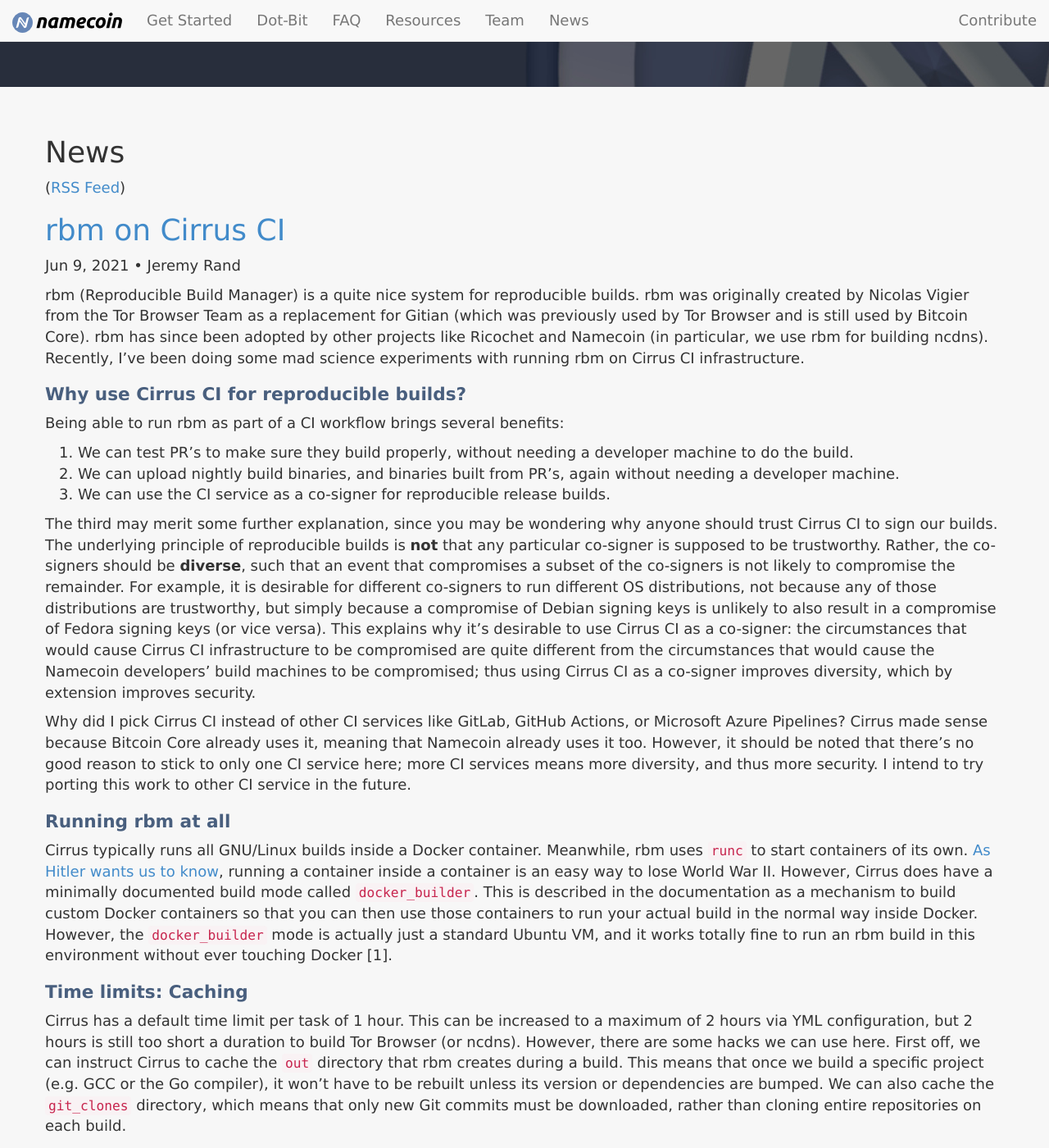
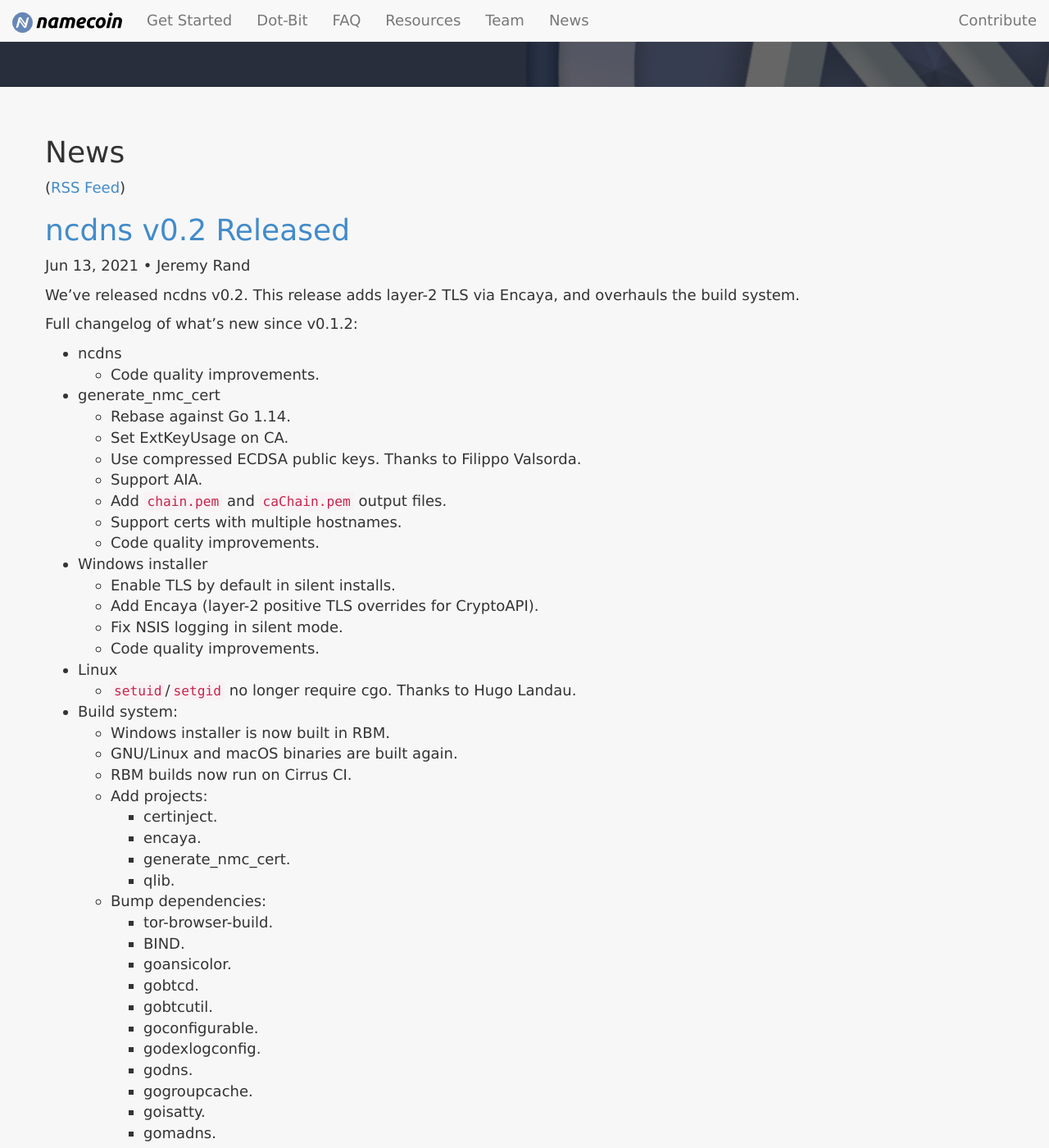
Before and after one commit to JeremyRand/namecoin.org, a Jekyll site: the page built from news/index.md, in a window 1280 px wide and 1400 px high, scrolled down 244 px. Shown: the whole window at 82% size. Built offline with Jekyll 4.4.1, drawn with Linux system fonts in a browser that asks for light colours; some of the changed text lies outside the part shown.

Commit message:
Release ncdns v0.2

```diff
--- /dev/null
+++ b/_posts/2021-06-13-ncdns-v0.2-released.md
@@ -0,0 +1,63 @@
+---
+layout: post
+title: ncdns v0.2 Released
+author: Jeremy Rand
+tags: [Releases, ncdns Releases]
+---
+
+We've released ncdns v0.2.  This release adds layer-2 TLS via Encaya, and overhauls the build system.
+
+Full changelog of what's new since v0.1.2:
+
+* ncdns
+    - Code quality improvements.
+* generate_nmc_cert
+    - Rebase against Go 1.14.
+    - Set ExtKeyUsage on CA.
+    - Use compressed ECDSA public keys.  Thanks to Filippo Valsorda.
+    - Support AIA.
+    - Add `chain.pem` and `caChain.pem` output files.
+    - Support certs with multiple hostnames.
+    - Code quality improvements.
+* Windows installer
+    - Enable TLS by default in silent installs.
+    - Add Encaya (layer-2 positive TLS overrides for CryptoAPI).
+    - Fix NSIS logging in silent mode.
+    - Code quality improvements.
+* Linux
+    - `setuid`/`setgid` no longer require cgo.  Thanks to Hugo Landau.
+* Build system:
+    - Windows installer is now built in RBM.
+    - GNU/Linux and macOS binaries are built again.
+    - RBM builds now run on Cirrus CI.
+    - Add projects:
+        * certinject.
+        * encaya.
+        * generate_nmc_cert.
+        * qlib.
+    - Bump dependencies:
+        * tor-browser-build.
+        * BIND.
+        * goansicolor.
+        * gobtcd.
+        * gobtcutil.
+        * goconfigurable.
+        * godexlogconfig.
+        * godns.
+        * gogroupcache.
+        * goisatty.
+        * gomadns.
+        * gopflag.
+        * gopretty.
+        * goservice.
+        * gosvcutils
+        * gosystemd.
+        * gotext.
+        * gotlsrestrictnss.
+        * gounits.
+    - Switch to `tar.xz` output to match upstream Tor.
+    - Generate rbm.conf from upstream Tor at build time.
+    - Auto-create GitHub PR for dependency bumps.
+    - Code quality improvements.
+
+As usual, you can download it at the [Beta Downloads page]({{ "/download/betas/#ncdns" | relative_url }}).
--- a/download/betas/index.md
+++ b/download/betas/index.md
@@ -104,15 +104,14 @@ The ncdns Windows installer also automatically installs and configures a Namecoi
 
 ncdns plain binaries are also available for most major operating systems.  These are useful for advanced users or for users who are not on Windows.  Using these will require setting up Namecoin Core and a recursive DNS resolver (e.g. Unbound) separately; they can sometimes be used for TLS certificate validation, but additional setup is required.
 
-* [ncdns v0.0.10.3 GNU/Linux (64-bit x86) plain binaries]({{ site.files_url }}/files/ncdns/ncdns-0.0.10.3/ncdns-0.0.10.3-linux-x86_64.tar.gz)
-* [ncdns v0.0.10.3 GNU/Linux (32-bit x86) plain binaries]({{ site.files_url }}/files/ncdns/ncdns-0.0.10.3/ncdns-0.0.10.3-linux-i686.tar.gz)
-* [ncdns v0.1.2 Windows (64-bit x86) installer]({{ site.files_url }}/files/ncdns/ncdns-0.1.2/ncdns-0.1.2-windows-x86_64-install.exe)
-* [ncdns v0.0.10.3 Windows (64-bit x86) plain binaries]({{ site.files_url }}/files/ncdns/ncdns-0.0.10.3/ncdns-0.0.10.3-windows-x86_64.tar.gz)
-* [ncdns v0.0.10.3 Windows (32-bit x86) plain binaries]({{ site.files_url }}/files/ncdns/ncdns-0.0.10.3/ncdns-0.0.10.3-windows-i686.tar.gz)
-* [ncdns v0.0.10.3 macOS (64-bit x86) plain binaries]({{ site.files_url }}/files/ncdns/ncdns-0.0.10.3/ncdns-0.0.10.3-osx-x86_64.tar.gz)
-* [ncdns v0.1.2 Signature (Release signed by Jeremy Rand)]({{ site.files_url }}/files/ncdns/ncdns-0.1.2/ncdns-0.1.2.SHA256SUMS.asc)
-* [ncdns v0.0.10.3 Signature (Release signed by Jeremy Rand)]({{ site.files_url }}/files/ncdns/ncdns-0.0.10.3/ncdns-0.0.10.3.SHA256SUMS.asc)
-* [ncdns v0.0.10.3 plain binaries for GNU/Linux (non-x86), DragonFlyBSD, FreeBSD, NetBSD, OpenBSD, and Solaris (hosted by GitHub)](https://github.com/namecoin/ncdns/releases/tag/v0.0.10.3)
+* [ncdns v0.2 GNU/Linux (64-bit x86) plain binaries]({{ site.files_url }}/files/ncdns/ncdns-0.2/ncdns-0.2-linux-x86_64-b6eaf7.tar.xz)
+* [ncdns v0.2 GNU/Linux (32-bit x86) plain binaries]({{ site.files_url }}/files/ncdns/ncdns-0.2/ncdns-0.2-linux-i686-5865ed.tar.xz)
+* [ncdns v0.2 Windows (64-bit x86) installer]({{ site.files_url }}/files/ncdns/ncdns-0.2/ncdns-0.2-x86_64-install-b28af1.exe)
+* [ncdns v0.2 Windows (64-bit x86) plain binaries]({{ site.files_url }}/files/ncdns/ncdns-0.2/ncdns-0.2-windows-x86_64-752588.tar.xz)
+* [ncdns v0.2 Windows (32-bit x86) plain binaries]({{ site.files_url }}/files/ncdns/ncdns-0.2/ncdns-0.2-windows-i686-558d6b.tar.xz)
+* [ncdns v0.2 macOS (64-bit x86) plain binaries]({{ site.files_url }}/files/ncdns/ncdns-0.2/ncdns-0.2-osx-x86_64-a7144c.tar.xz)
+* [ncdns v0.2 Hashes]({{ site.files_url }}/files/ncdns/ncdns-0.2/sha256sums-unsigned-build.txt)
+* [ncdns v0.2 Signature (Release signed by Jeremy Rand)]({{ site.files_url }}/files/ncdns/ncdns-0.2/sha256sums-unsigned-build.txt.asc)
 * [ncdns Nightly GNU/Linux (64-bit POWER BE) plain binaries](https://api.cirrus-ci.com/v1/artifact/github/namecoin/ncdns/Cross-Compile%20Go%20latest/binaries/dist/ncdns--linux_ppc64.tar.gz)
 * [ncdns Nightly GNU/Linux (64-bit POWER LE) plain binaries](https://api.cirrus-ci.com/v1/artifact/github/namecoin/ncdns/Cross-Compile%20Go%20latest/binaries/dist/ncdns--linux_ppc64le.tar.gz)
 * [ncdns Nightly GNU/Linux (64-bit ARM) plain binaries](https://api.cirrus-ci.com/v1/artifact/github/namecoin/ncdns/Cross-Compile%20Go%20latest/binaries/dist/ncdns--linux_arm64.tar.gz)
@@ -147,6 +146,7 @@ generate_nmc_cert is a tool for generating TLS server certificates of the form e
 
 See the [documentation on setting up TLS for name owners]({{ "/docs/name-owners/tls/" | relative_url }}).
 
+* generate_nmc_cert stable binaries are shipped with ncdns.
 * [generate_nmc_cert Nightly GNU/Linux (64-bit POWER BE) plain binaries](https://api.cirrus-ci.com/v1/artifact/github/namecoin/generate_nmc_cert/Cross-Compile%20Go%20latest/binaries/dist/generate_nmc_cert--linux_ppc64.tar.gz)
 * [generate_nmc_cert Nightly GNU/Linux (64-bit POWER LE) plain binaries](https://api.cirrus-ci.com/v1/artifact/github/namecoin/generate_nmc_cert/Cross-Compile%20Go%20latest/binaries/dist/generate_nmc_cert--linux_ppc64le.tar.gz)
 * [generate_nmc_cert Nightly GNU/Linux (64-bit ARM) plain binaries](https://api.cirrus-ci.com/v1/artifact/github/namecoin/generate_nmc_cert/Cross-Compile%20Go%20latest/binaries/dist/generate_nmc_cert--linux_arm64.tar.gz)
@@ -172,6 +172,7 @@ See the [documentation on setting up TLS for name owners]({{ "/docs/name-owners/
 
 certinject is a tool for adding and manipulating certificates in the Windows CryptoAPI certificate store.  Unlike the built-in Windows tool `certutil`, certinject can easily set the EKU (extended key usage, AKA enhanced key usage) and NC (name constraints) properties on certificates, and does not require Administrator privileges.
 
+* certinject stable binaries are shipped with ncdns.
 * [certinject Nightly GNU/Linux (64-bit POWER BE) plain binaries](https://api.cirrus-ci.com/v1/artifact/github/namecoin/certinject/Cross-Compile%20Go%20latest/binaries/dist/certinject--linux_ppc64.tar.gz)
 * [certinject Nightly GNU/Linux (64-bit POWER LE) plain binaries](https://api.cirrus-ci.com/v1/artifact/github/namecoin/certinject/Cross-Compile%20Go%20latest/binaries/dist/certinject--linux_ppc64le.tar.gz)
 * [certinject Nightly GNU/Linux (64-bit ARM) plain binaries](https://api.cirrus-ci.com/v1/artifact/github/namecoin/certinject/Cross-Compile%20Go%20latest/binaries/dist/certinject--linux_arm64.tar.gz)
@@ -197,12 +198,7 @@ certinject is a tool for adding and manipulating certificates in the Windows Cry
 
 Encaya enables Namecoin TLS (positive overrides only) in applications that support AIA, such as Chromium.  Encaya is also a dependency of ncp11 and the Chromium version of DNSSEC-HSTS.
 
-* [certdehydrate-dane-rest-api v0.0.1 for GNU/Linux (64-bit x86)]({{ site.files_url }}/files/ncdns/ncdns-0.0.10.3/certdehydrate-dane-rest-api-0.0.1-linux-x86_64.tar.gz)
-* [certdehydrate-dane-rest-api v0.0.1 for GNU/Linux (32-bit x86)]({{ site.files_url }}/files/ncdns/ncdns-0.0.10.3/certdehydrate-dane-rest-api-0.0.1-linux-i686.tar.gz)
-* [certdehydrate-dane-rest-api v0.0.1 for Windows (64-bit x86)]({{ site.files_url }}/files/ncdns/ncdns-0.0.10.3/certdehydrate-dane-rest-api-0.0.1-windows-x86_64.tar.gz)
-* [certdehydrate-dane-rest-api v0.0.1 for Windows (32-bit x86)]({{ site.files_url }}/files/ncdns/ncdns-0.0.10.3/certdehydrate-dane-rest-api-0.0.1-windows-i686.tar.gz)
-* [certdehydrate-dane-rest-api v0.0.1 for macOS (64-bit x86)]({{ site.files_url }}/files/ncdns/ncdns-0.0.10.3/certdehydrate-dane-rest-api-0.0.1-osx-x86_64.tar.gz)
-* [certdehydrate-dane-rest-api v0.0.1 Signature (Release signed by Jeremy Rand)]({{ site.files_url }}/files/ncdns/ncdns-0.0.10.3/ncdns-0.0.10.3.SHA256SUMS.asc)
+* Encaya stable binaries are shipped with ncdns.
 * [Encaya Nightly GNU/Linux (64-bit POWER BE) plain binaries](https://api.cirrus-ci.com/v1/artifact/github/namecoin/encaya/Cross-Compile%20Go%20latest/binaries/dist/encaya--linux_ppc64.tar.gz)
 * [Encaya Nightly GNU/Linux (64-bit POWER LE) plain binaries](https://api.cirrus-ci.com/v1/artifact/github/namecoin/encaya/Cross-Compile%20Go%20latest/binaries/dist/encaya--linux_ppc64le.tar.gz)
 * [Encaya Nightly GNU/Linux (64-bit ARM) plain binaries](https://api.cirrus-ci.com/v1/artifact/github/namecoin/encaya/Cross-Compile%20Go%20latest/binaries/dist/encaya--linux_arm64.tar.gz)
@@ -222,7 +218,6 @@ Encaya enables Namecoin TLS (positive overrides only) in applications that suppo
 * [Encaya Nightly Windows (64-bit x86) plain binaries](https://api.cirrus-ci.com/v1/artifact/github/namecoin/encaya/Cross-Compile%20Go%20latest/binaries/dist/encaya--windows_amd64.tar.gz)
 * [Encaya Nightly Windows (32-bit x86) plain binaries](https://api.cirrus-ci.com/v1/artifact/github/namecoin/encaya/Cross-Compile%20Go%20latest/binaries/dist/encaya--windows_386.tar.gz)
 * [Encaya Nightly macOS (64-bit x86) plain binaries](https://api.cirrus-ci.com/v1/artifact/github/namecoin/encaya/Cross-Compile%20Go%20latest/binaries/dist/encaya--darwin_amd64.tar.gz)
-* [certdehydrate-dane-rest-api rbm Build Harness Source Code](https://github.com/namecoin/ncdns-repro)
 * [Encaya Source Code](https://github.com/namecoin/encaya)
 
 ### Known Issues
@@ -271,13 +266,7 @@ DNSSEC-HSTS enforces TLS for Namecoin websites that support TLS, which protects
 
 ncp11 enables Namecoin TLS in applications that support PKCS#11, such as Tor Browser.
 
-* [ncp11 v0.0.1 for GNU/Linux (64-bit x86)]({{ site.files_url }}/files/ncdns/ncdns-0.0.10.3/ncp11-0.0.1-linux-x86_64.tar.gz)
-* [ncp11 v0.0.1 for GNU/Linux (32-bit x86)]({{ site.files_url }}/files/ncdns/ncdns-0.0.10.3/ncp11-0.0.1-linux-i686.tar.gz)
-* [ncp11 v0.0.1 for Windows (64-bit x86)]({{ site.files_url }}/files/ncdns/ncdns-0.0.10.3/ncp11-0.0.1-windows-x86_64.tar.gz)
-* [ncp11 v0.0.1 for Windows (32-bit x86)]({{ site.files_url }}/files/ncdns/ncdns-0.0.10.3/ncp11-0.0.1-windows-i686.tar.gz)
-* [ncp11 v0.0.1 for macOS (64-bit x86)]({{ site.files_url }}/files/ncdns/ncdns-0.0.10.3/ncp11-0.0.1-osx-x86_64.tar.gz)
-* [ncp11 v0.0.1 Signature (Release signed by Jeremy Rand)]({{ site.files_url }}/files/ncdns/ncdns-0.0.10.3/ncdns-0.0.10.3.SHA256SUMS.asc)
-* [ncp11 rbm Build Harness Source Code](https://github.com/namecoin/ncdns-repro)
+* ncp11 stable binaries are shipped with ncdns.
 * [ncp11 Source Code](https://github.com/namecoin/ncp11)
 
 ### Known Issues
@@ -328,13 +317,7 @@ ncprop279 enables Namecoin naming (but not DNS naming) to be used with Tor, via
 
 See the [Namecoin Tor resolution documentation]({{ "/docs/tor-resolution" | relative_url }}).
 
-* [ncprop279 v0.0.3 for GNU/Linux (64-bit x86)]({{ site.files_url }}/files/ncdns/ncdns-0.0.10.3/ncprop279-0.0.3-linux-x86_64.tar.gz)
-* [ncprop279 v0.0.3 for GNU/Linux (32-bit x86)]({{ site.files_url }}/files/ncdns/ncdns-0.0.10.3/ncprop279-0.0.3-linux-i686.tar.gz)
-* [ncprop279 v0.0.3 for Windows (64-bit x86)]({{ site.files_url }}/files/ncdns/ncdns-0.0.10.3/ncprop279-0.0.3-windows-x86_64.tar.gz)
-* [ncprop279 v0.0.3 for Windows (32-bit x86)]({{ site.files_url }}/files/ncdns/ncdns-0.0.10.3/ncprop279-0.0.3-windows-i686.tar.gz)
-* [ncprop279 v0.0.3 for macOS (64-bit x86)]({{ site.files_url }}/files/ncdns/ncdns-0.0.10.3/ncprop279-0.0.3-osx-x86_64.tar.gz)
-* [ncprop279 v0.0.3 Signature (Release signed by Jeremy Rand)]({{ site.files_url }}/files/ncdns/ncdns-0.0.10.3/ncdns-0.0.10.3.SHA256SUMS.asc)
-* [ncprop279 rbm Build Harness Source Code](https://github.com/namecoin/ncdns-repro)
+* ncprop279 stable binaries are shipped with ncdns.
 * [ncprop279 Source Code](https://github.com/namecoin/ncprop279)
 
 ### Known Issues
@@ -347,3 +330,10 @@ See the [Namecoin Tor resolution documentation]({{ "/docs/tor-resolution" | rela
 * Stream isolation for streams opened by applications (e.g. Tor Browser) should work fine.  However, stream isolation metadata will only propagate to streams opened by the Namecoin client if you're running Tor 0.4.3.1-alpha or higher with a recent StemNS (TorNS hasn't merged the needed changes yet).  If you meet those requirements, then any Namecoin client is fine.  If not, that means you should only use `ncprop279` with a Namecoin client that will not generate outgoing traffic when you query it.  A full-block-receive Namecoin node such as Namecoin Core or ConsensusJ-Namecoin in leveldbtxcache mode is probably fine.  A headers-only name lookup client such as Electrum-NMC should **not** be used without Tor 0.4.3.1-alpha or higher with a recent StemNS.
 * ncprop279 caches lookups.  Isolation of the caching has the same dependencies as stream isolation.  If you don't have the needed Tor and StemNS version, ncprop279's caching could be used to fingerprint you.
 * Build is not yet reproducible.
+
+## qlib
+
+qlib is a memory-safe alternative to `dig`.  You can use qlib to debug DNS servers such as ncdns and Unbound.  qlib is a library-friendly refactorization of Miek Gieben's `q` tool.
+
+* qlib stable binaries are shipped with ncdns.
+* [qlib Source Code](https://github.com/namecoin/qlib)
```
